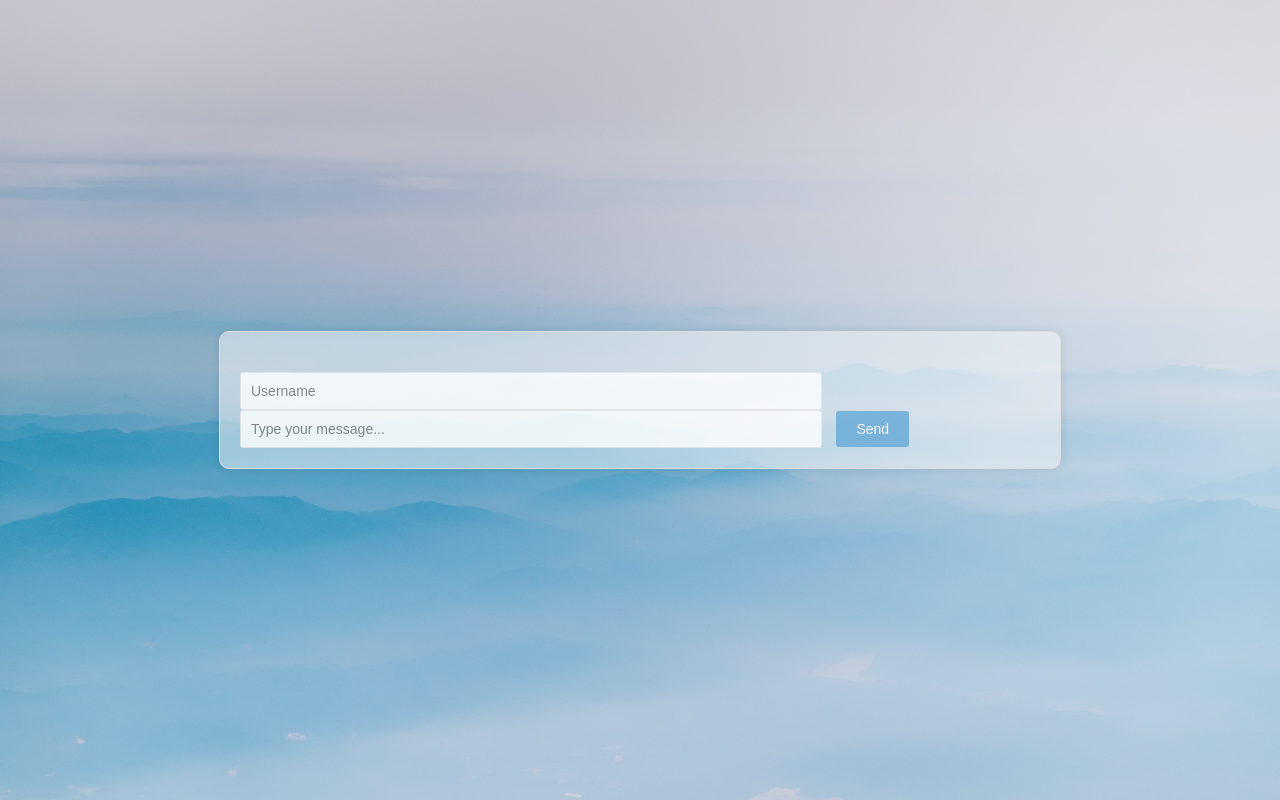
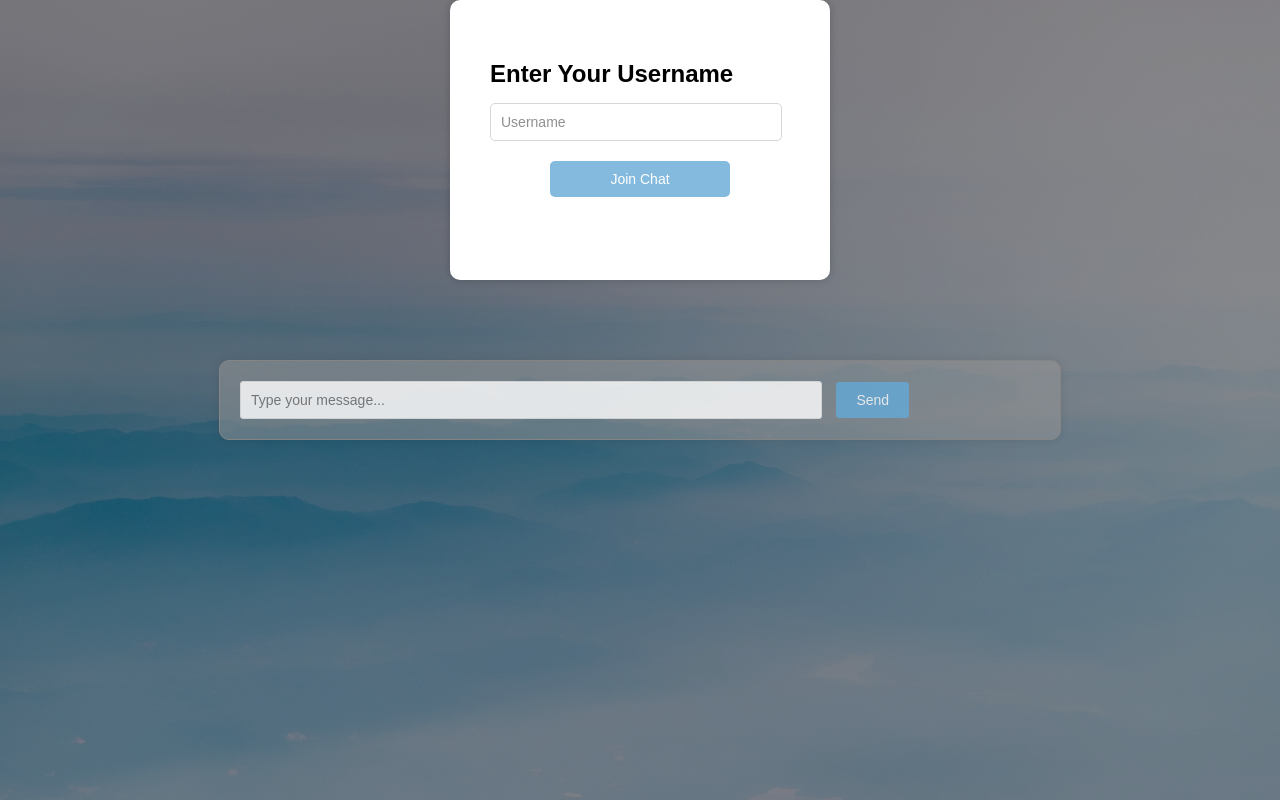
Before and after one commit to saikiranreddy0/simple-chat-app, a website: page public/index.html in a window 1280 px wide. Drawn offline with nearby package versions, Linux system fonts and the light colour scheme; no server answers.

Commit message:
added username modal

```diff
--- a/public/client.js
+++ b/public/client.js
@@ -1,19 +1,59 @@
 const socket = io();
+let username = ""; // Variable to store the entered username
 
+// Display the login modal when the page loads
+window.addEventListener("load", () => {
+  const loginModal = document.getElementById("login-modal");
+  loginModal.style.display = "block"; // Show the modal
+});
+
+// Function to handle joining the chat
+function joinChat() {
+  const usernameInput = document.getElementById("username-input-modal");
+  username = usernameInput.value.trim();
+
+  if (username === "") {
+    alert("Please enter a valid username.");
+    return;
+  }
+
+  // Hide the login modal
+  document.getElementById("login-modal").style.display = "none";
+
+  // Emit the "submit username" event to the server
+  socket.emit("submit username", username);
+}
+
+// Attach the joinChat function to the modal button click event
+document
+  .getElementById("join-button-modal")
+  .addEventListener("click", joinChat);
+
+ // Allow submitting username by pressing Enter key
+document.getElementById("username-input-modal").addEventListener("keydown", (e) => {
+  if (e.key === "Enter") {
+    e.preventDefault(); // Prevent form submission
+    joinChat();
+  }
+});
+
+// Submit message form event listener
 document.getElementById("form").addEventListener("submit", (e) => {
   e.preventDefault();
   const input = document.getElementById("input");
-  const username = document.getElementById("username").value;
   const message = input.value;
   input.value = "";
-  socket.emit("chat message", {message, username});
+
+  // Emit the "chat message" event with the message
+  socket.emit("chat message", { message, username });
 });
 
+// Socket event listener for receiving messages
 socket.on("chat message", (msg) => {
   const messages = document.getElementById("messages");
   const li = document.createElement("li");
 
-  // Combine the username and message content
+  // Display the username and message
   li.textContent = `${msg.username}: ${msg.message}`;
 
   messages.appendChild(li);
--- a/public/index.html
+++ b/public/index.html
@@ -102,18 +102,76 @@ button {
 button:hover {
   background-color: #128c7e;
 }
+ /* Modal styles */
+    .modal {
+      display: none;
+      position: fixed;
+      top: 0;
+      left: 0;
+      width: 100%;
+      height: 100%;
+      background-color: rgba(0, 0, 0, 0.4);
+    }
+
+    .modal-content {
+
+      background-color: white;
+      width: 300px;
+      height: 200px; /* Adjust the height as needed */
+      margin: auto;
+      padding: 40px;
+      border-radius: 10px;
+      box-shadow: 0 0 10px rgba(0, 0, 0, 0.2);
+    }
+
+    .modal-content h2 {
+      font-size: 1.5em;
+      margin-bottom: 15px;
+    }
+
+    .modal-content input[type="text"] {
+      width: 90%;
+      padding: 10px;
+      margin-bottom: 20px;
+      border: 1px solid #ccc;
+      border-radius: 5px;
+      font-size: 14px;
+    }
+
+    .modal-content button {
+      display: block;
+      margin: auto;
+      width: 60%;
+      padding: 10px;
+      background-color: #65a9d7;
+      color: white;
+      border: none;
+      border-radius: 5px;
+      cursor: pointer;
+      font-size: 14px;
+      transition: background-color 0.2s ease-in-out;
+    }
+
+    .modal-content button:hover {
+      background-color: #128c7e;
+    }
 
   </style>
 </head>
 <body>
+
+  <!-- Login Modal -->
+  <div id="login-modal" class="modal">
+    <div class="modal-content">
+      <h2>Enter Your Username</h2>
+      <input id="username-input-modal" type="text" placeholder="Username" />
+      <button id="join-button-modal">Join Chat</button>
+    </div>
+  </div>
+
   <div id="container">
-
-    <div class="chat-header">
-      <span class="chat-username" id="uname"></span>
-    </div>
     <ul id="messages"></ul>
     <form id="form" action="">
-      <input id="username" type="text" placeholder="Username" />
       <input id="input" type="text" placeholder="Type your message..." autocomplete="off" />
       <button>Send</button>
     </form>
```
Also changed, not shown: index.js (+13 -1 lines).
